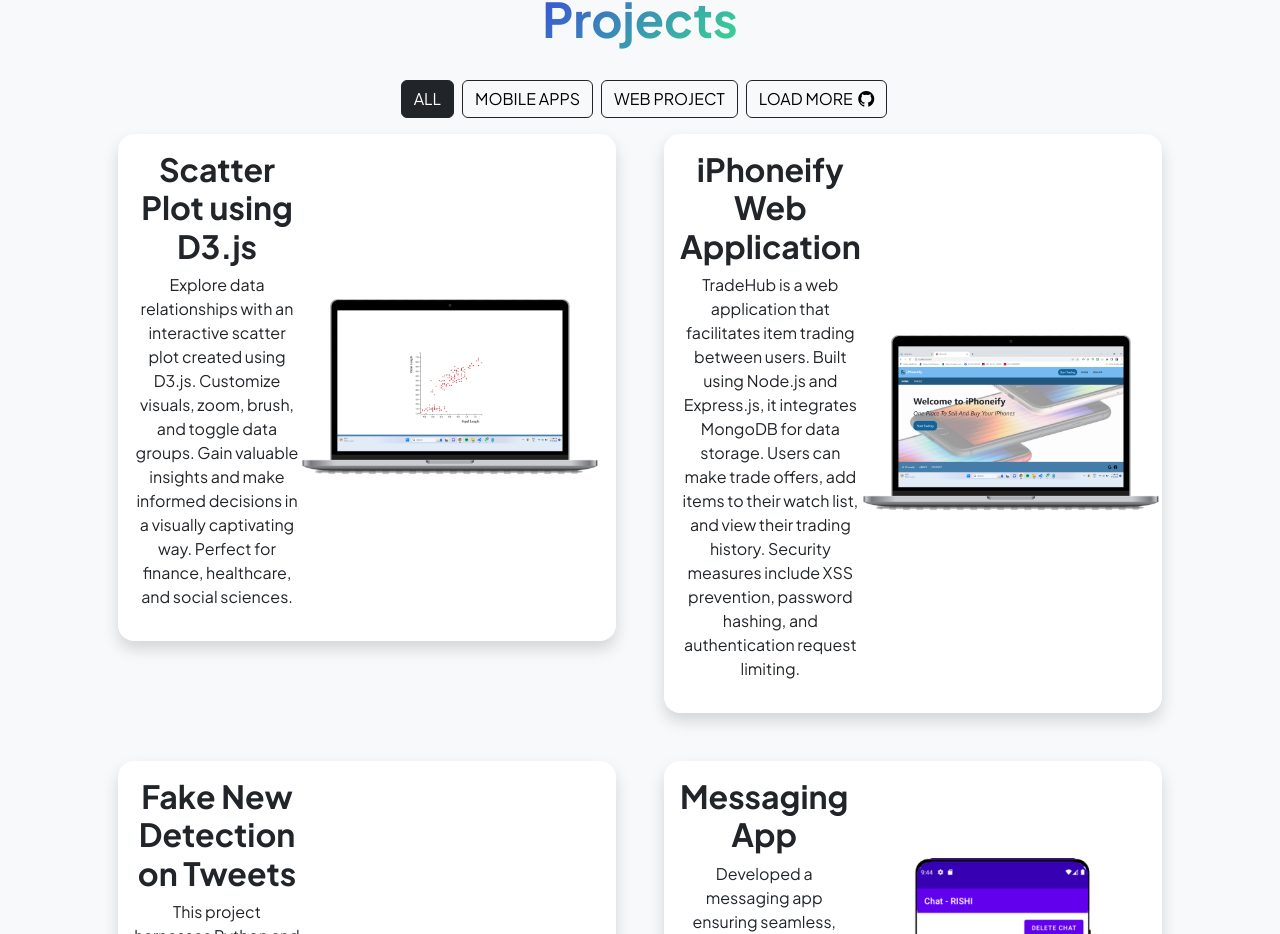
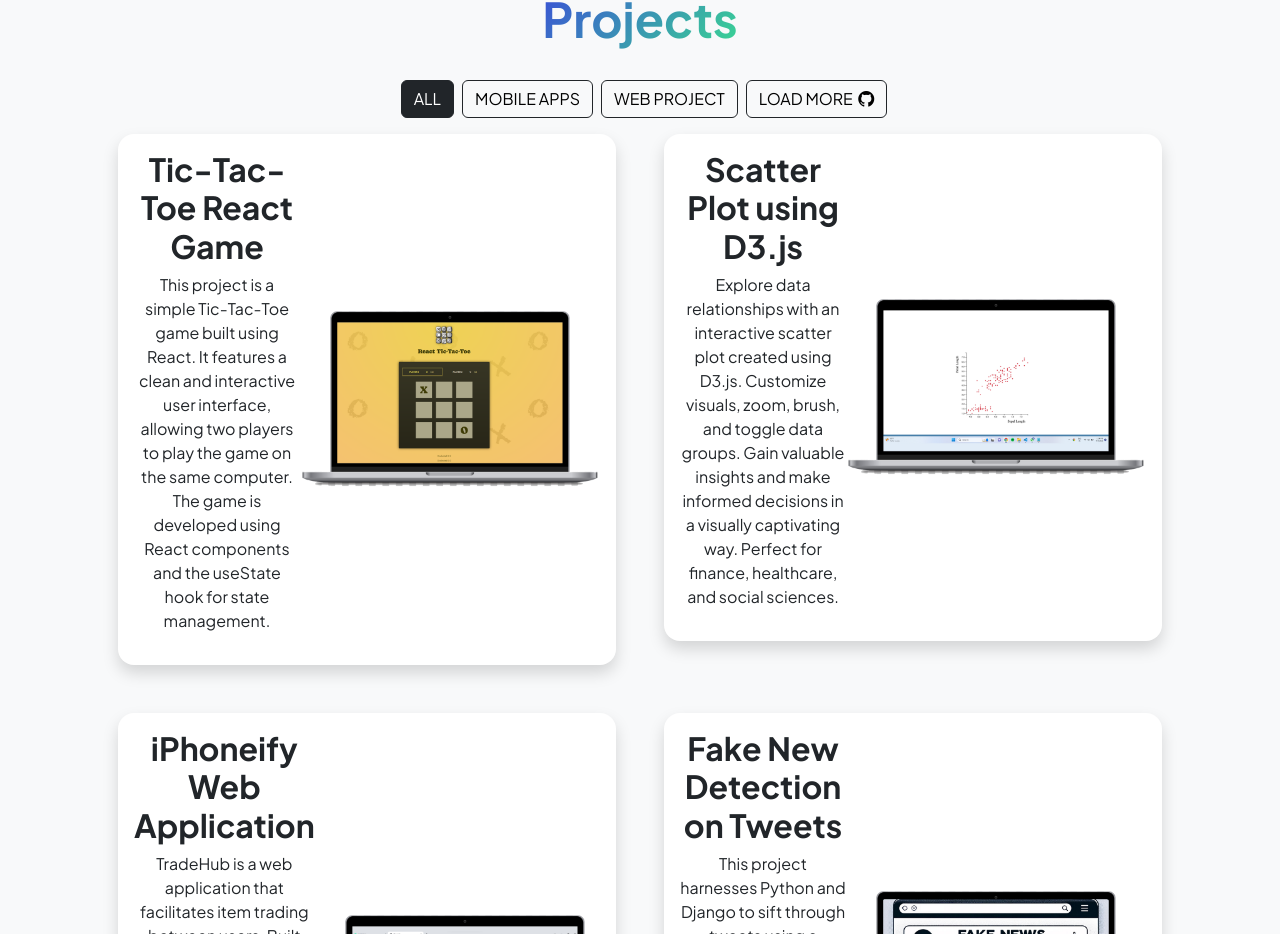
Before and after one commit to deepfuriya/portfolio-react, a React (Create React App) app: page / in a window 1280 px wide. Shown: the part 3877-4811 px from the top of the page. Built offline with nearby package versions, Linux system fonts and the light colour scheme.

Commit message:
new react project added

```diff
--- a/src/constants.js
+++ b/src/constants.js
@@ -10,6 +10,7 @@
 import weather from './images/project-icon/weather.png';
 import trivia from './images/project-icon/trivia.png';
 import fakeNews from './images/project-icon/fake-news.png';
+import tic_tac_toe from './images/project-icon/tic_tac_toe.png';
 
 export const DATA = {
     LINKEDIN: "https://www.linkedin.com/in/deepfuriya/",
@@ -86,6 +87,12 @@
 export const PROJECTS = {
     web:[
         {
+            title: "Tic-Tac-Toe React Game",
+            description: "This project is a simple Tic-Tac-Toe game built using React. It features a clean and interactive user interface, allowing two players to play the game on the same computer. The game is developed using React components and the useState hook for state management.",
+            icon: tic_tac_toe,
+            link: "https://github.com/deepfuriya/react-tic-tac-toe-game"
+        },
+        {
             title: "Scatter Plot using D3.js",
             description: "Explore data relationships with an interactive scatter plot created using D3.js. Customize visuals, zoom, brush, and toggle data groups. Gain valuable insights and make informed decisions in a visually captivating way. Perfect for finance, healthcare, and social sciences.",
             icon: scatterplot,
```
Also changed, not shown: src/images/project-icon/tic_tac_toe.png (added).
